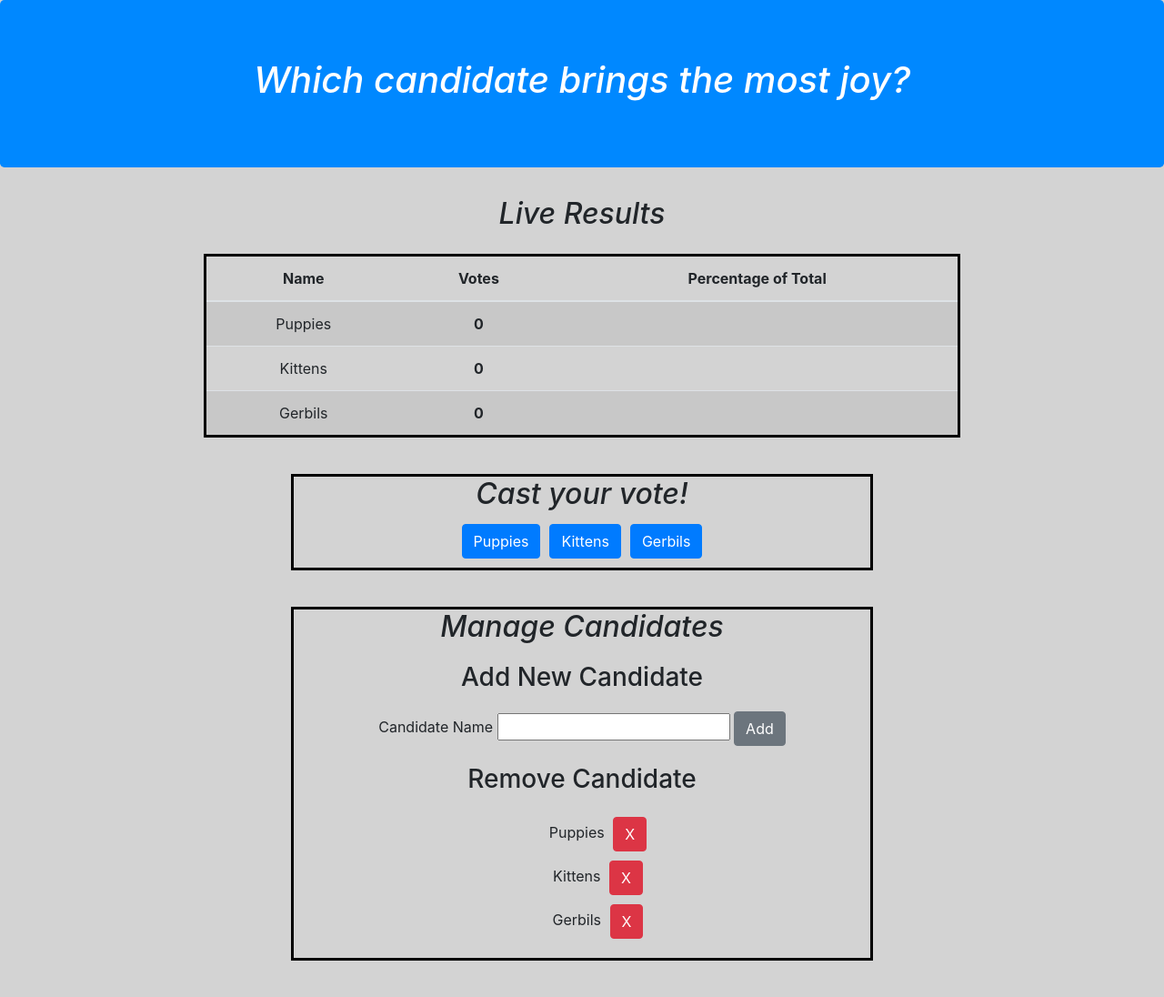
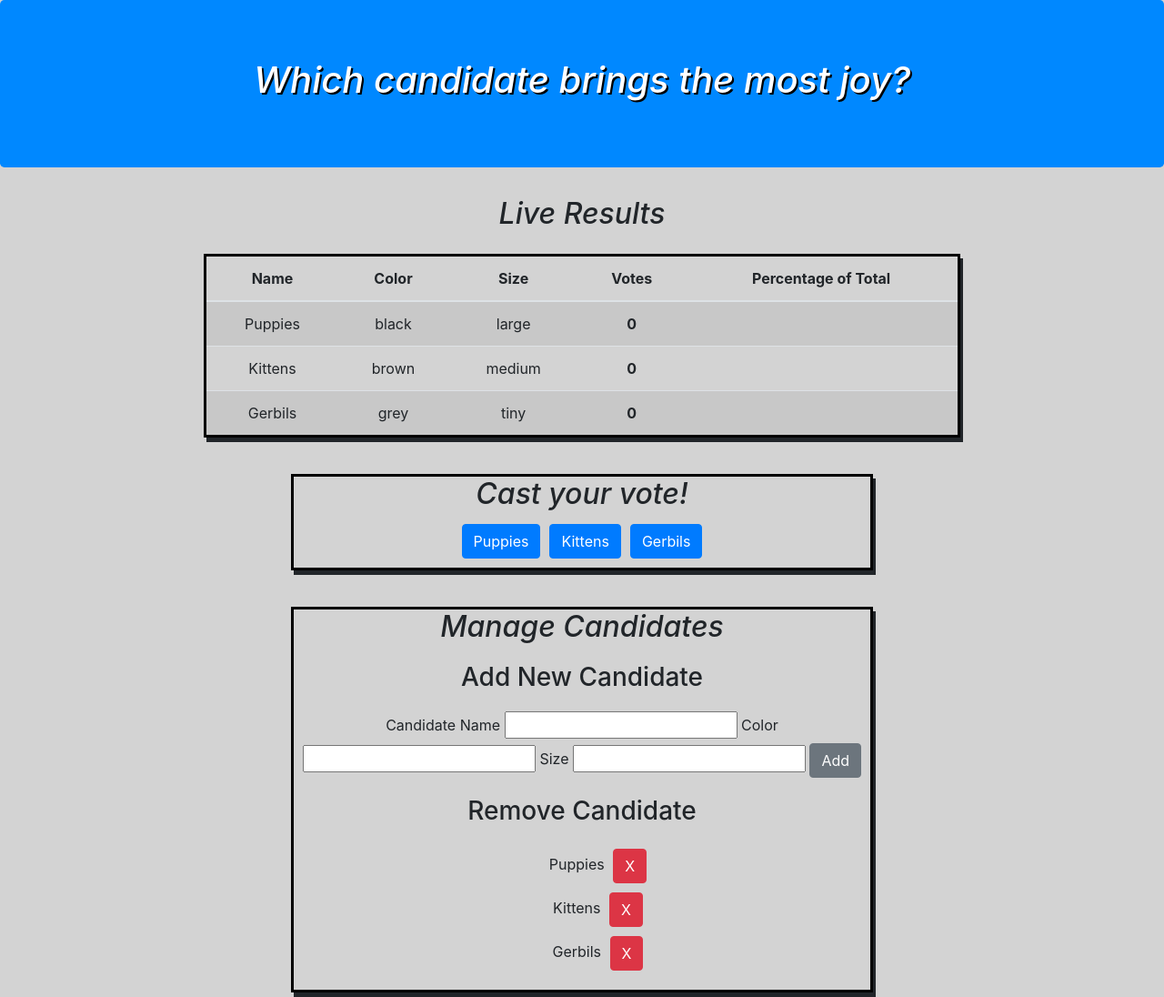
Before and after one commit to ryanmundy/code-challenge, a website: page public/index.html in a window 1280 px wide. Shown: the whole page at 91% size. Drawn offline with nearby package versions, Linux system fonts and the light colour scheme.

Commit message:
adds styling and size and color inputs for more details

```diff
--- a/public/js/Candidate.App.js
+++ b/public/js/Candidate.App.js
@@ -3,7 +3,9 @@ const app = angular.module("Candidate.App", []);
 app.component("itmRoot", {
     controller: class {
         constructor() {
-            this.candidates = [{ name: "Puppies", votes: 0, percentage: '' }, { name: "Kittens", votes: 0, percentage: '' }, { name: "Gerbils", votes: 0, percentage: '' }];
+            this.candidates = [{ name: "Puppies", votes: 0, percentage: '', color: "black", size: "large" },
+            { name: "Kittens", votes: 0, percentage: '', color: "brown", size: "medium" },
+            { name: "Gerbils", votes: 0, percentage: '', color: "grey", size: "tiny" }];
         }
 
         onVote(candidate) {
@@ -79,7 +81,9 @@ app.component("itmManagement", {
             this.newCandidate = {
                 name: "",
                 votes: 0,
-                percentage: ''
+                percentage: '',
+                color: '',
+                size: ''
             };
         }
 
@@ -89,7 +93,9 @@ app.component("itmManagement", {
             this.newCandidate = {
                 name: "",
                 votes: 0,
-                percentage: ''
+                percentage: '',
+                color: '',
+                size: ''
             };
         }
 
@@ -107,7 +113,10 @@ app.component("itmManagement", {
 
             <label>Candidate Name</label>
             <input type="text" ng-model="$ctrl.newCandidate.name" required>
-
+            <label>Color</label>
+            <input type="text" ng-model="$ctrl.newCandidate.color" required>
+            <label>Size</label>
+            <input type="text" ng-model="$ctrl.newCandidate.size" required>
             <button type="submit" class="btn btn-secondary">Add</button>
         </form>
 
@@ -154,6 +163,8 @@ app.component("itmResults", {
         <thead>
             <tr>
             <th scope="col">Name</th>
+            <th scope="col">Color</th>
+            <th scope="col">Size</th>
             <th scope="col">Votes</th>
             <th scope="col">Percentage of Total</th>
             </tr>
@@ -161,6 +172,8 @@ app.component("itmResults", {
         <tbody>
             <tr ng-repeat="candidate in $ctrl.candidates | orderBy: '-votes'">
             <td><span ng-bind="candidate.name"></span></td>
+            <td><span ng-bind="candidate.color"></span></td>
+            <td><span ng-bind="candidate.size"></span></td>
             <td><strong ng-bind="candidate.votes"></strong></td>
             <td><strong ng-bind="candidate.percentage"></strong></td>
             </tr>
--- a/public/styles/style.css
+++ b/public/styles/style.css
@@ -6,6 +6,7 @@ body{
     background-color: rgb(0, 136, 255);
     font-style: italic;
     color: white;
+    text-shadow: 2px 2px black;
 }
 
 h1{
@@ -34,6 +35,7 @@ text-align: center;
     margin-right:auto;
     margin-bottom: 25px;
     border: solid black;
+    box-shadow: 3px 5px;
 }
 
 #button{
@@ -52,4 +54,5 @@ li{
     margin-right: 25%;
     margin-top: 40px;
     margin-bottom: 20px;
+    box-shadow: 3px 5px;
 }
```
